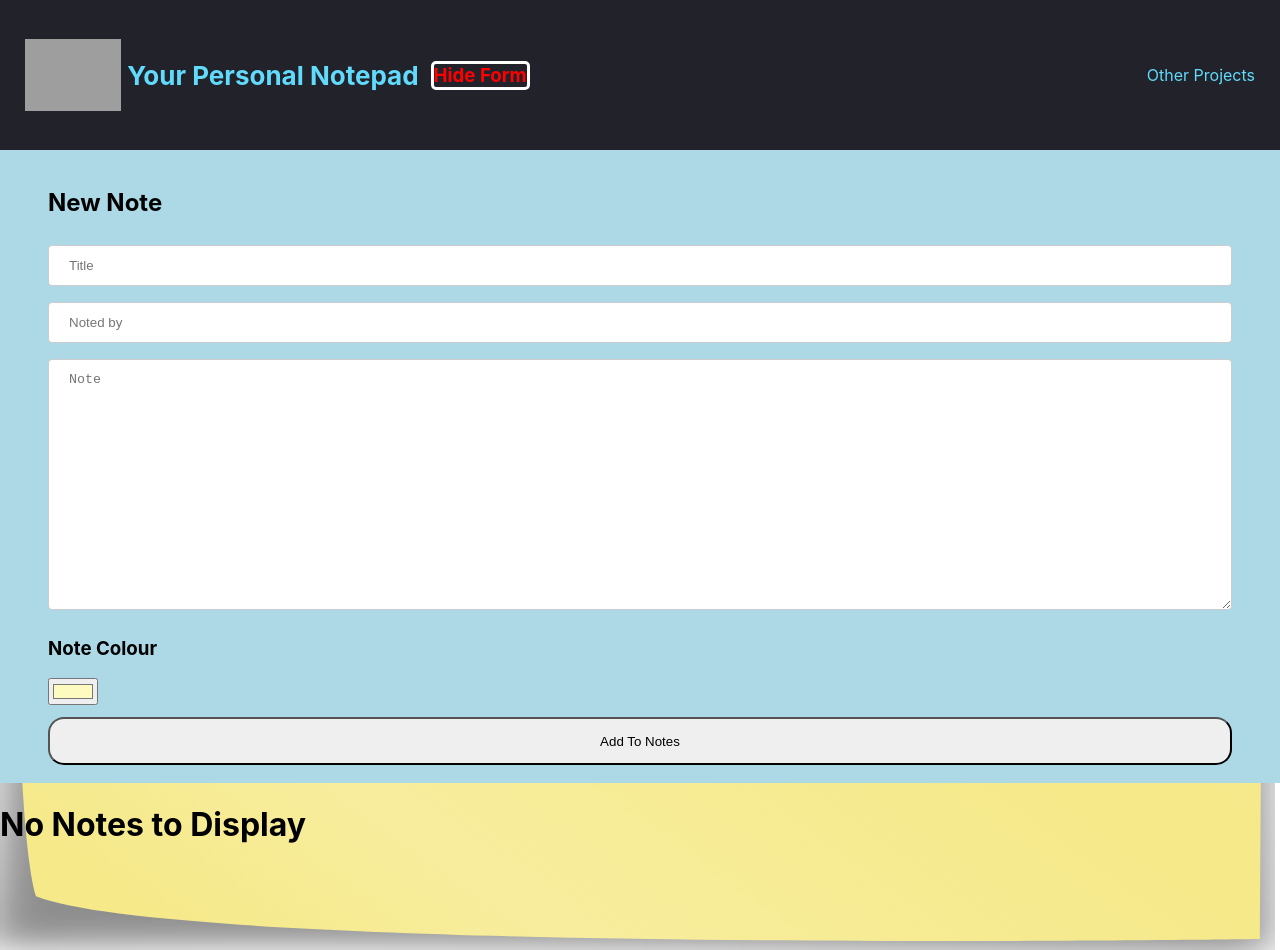
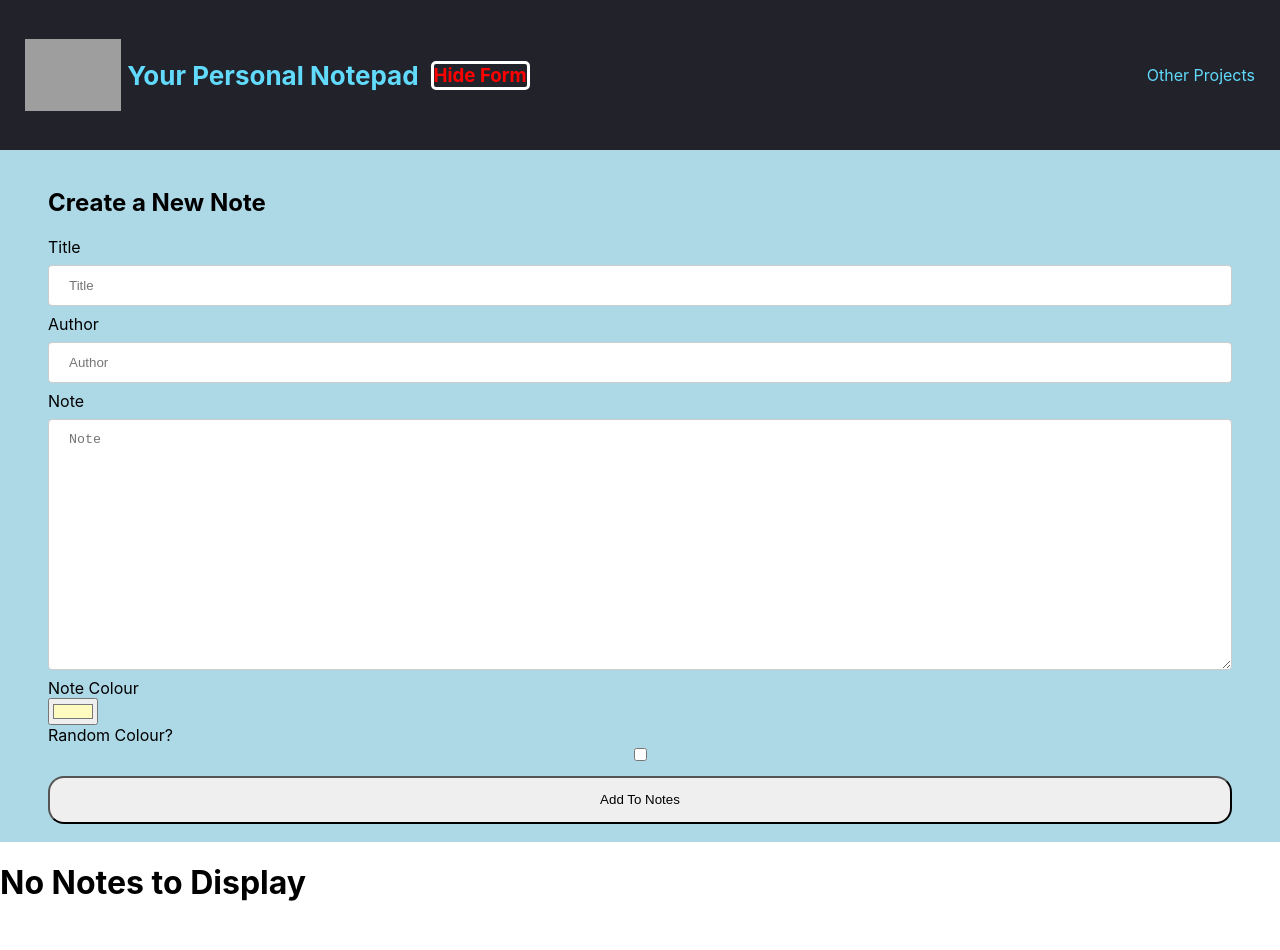
Before and after one commit to hv-dev/react-notepad, a React (Create React App) app: page / in a window 1280 px wide. After the commit the page ends 924 px from the top, so only its background shows below. Built offline with nearby package versions, Linux system fonts and the light colour scheme; grey boxes are pictures that could not be loaded.

Commit message:
feat: updating works feat: massive refactor todo: actual styling

```diff
--- a/src/App.js
+++ b/src/App.js
@@ -5,10 +5,10 @@ import styled from "styled-components"
 import headerImg from './assets/images/maxwell-the-cat-maxwell.gif';
 
 function App() {
-  const [showForm, toggleForm] = useState(true);
+  const [formVisible, toggleForm] = useState(true);
 
-  function toggleNoteForm() {
-    toggleForm(oldValue => !oldValue)
+  function toggleNoteForm(newVal) {
+    toggleForm(newVal);
   }
 
   return (
@@ -18,10 +18,11 @@ function App() {
         link={{ url: "https://www.github.com/hv-dev", text: "Other Projects" }}
         imgSrc={headerImg}
         formToggle={toggleNoteForm}
-        showForm={showForm}
+        formVisible={formVisible}
       />
       <NotesContainer
-        showForm={showForm}
+        formToggle={toggleNoteForm}
+        formVisible={formVisible}
       />
     </AppContainer>
   );
--- a/src/components/container/NoteForm/NoteForm.jsx
+++ b/src/components/container/NoteForm/NoteForm.jsx
@@ -1,45 +1,132 @@
-import React from "react"
+import { useState, useEffect } from "react"
 import styled from "styled-components"
+import { v4 as uuidv4 } from "uuid"
 
 function NoteForm(props) {
-  const { title, created_by, note, color, updateNewNote, handleSubmit } = props
+  const { formSubmit, formUpdate, updatingNote } = props
+  const [formData, setFormData] = useState({
+    title: "",
+    note: "",
+    author: "",
+    color: "#fefbc0",
+    random: false,
+  })
+  const [isUpdating, setIsUpdating] = useState(false)
+
+  function handleFormChange(event) {
+    const { name, value } = event.target;
+    setFormData(prev => ({
+      ...prev,
+      [name]: value
+    }));
+  };
+
+  function handleSubmit(event) {
+    event.preventDefault();
+    let color;
+    if (formData.random) {
+      color = `#${uuidv4().toString().substring(0,4)}`;
+    } else {
+      color = formData.color;
+    }
+    console.log(color);
+    if (isUpdating) {
+      formUpdate({
+        id: formData.id,
+        title: formData.title,
+        author: formData.author,
+        note: formData.note,
+        date: formData.date,
+        color: color
+      });
+    } else {
+      const noteUUID = uuidv4().toString();
+      formSubmit({
+        id: noteUUID,
+        title: formData.title,
+        author: formData.author,
+        note: formData.note,
+        date: Date.now(),
+        color: color
+      });
+    }
+    setFormData({
+      id: null,
+      title: "",
+      author: "",
+      note: "",
+      color: "#fefac0",
+      random: false
+    });
+    setIsUpdating(false);
+  }
+
+  useEffect(() => {
+    if (updatingNote) {
+      setFormData({
+        id: updatingNote.id,
+        title: updatingNote.title,
+        author: updatingNote.author,
+        date: updatingNote.date,
+        note: updatingNote.note,
+        color: updatingNote.color,
+        random: false
+      });
+      setIsUpdating(true);
+    }
+  }, [updatingNote]);
 
   return (
     <Form onSubmit={handleSubmit}>
-      <h2>New Note</h2>
+      <h2>{isUpdating ? `Editing Note ${updatingNote.title} by ${updatingNote.author}` : "Create a New Note"}</h2>
+      <label htmlFor="title">Title</label>
       <input
+        id="title"
         type="text"
         placeholder="Title"
         className="form--input"
-        value={title}
+        value={formData.title}
         name="title"
-        onChange={updateNewNote}
+        onChange={handleFormChange}
         required
       />
+      <label htmlFor="author">Author</label>
       <input
+        id="author"
         type="text"
-        placeholder="Noted by"
+        placeholder="Author"
         className="form--input"
-        value={created_by}
-        name="created_by"
-        onChange={updateNewNote}
+        value={formData.author}
+        name="author"
+        onChange={handleFormChange}
         required
       />
+      <label htmlFor="note">Note</label>
       <textarea
+        id="note"
         placeholder="Note"
         className="form--input"
-        value={note}
+        value={formData.note}
         name="note"
-        onChange={updateNewNote}
+        onChange={handleFormChange}
         rows={15}
         required
       />
-      <h3>Note Colour</h3>
+      <label htmlFor="color">Note Colour</label>
       <input
+        id="color"
         type="color"
         name="color"
-        value={color}
-        onChange={updateNewNote}
+        value={formData.color}
+        onChange={handleFormChange}
+      />
+      <label htmlFor="random">Random Colour?</label>
+      <input
+        id="random"
+        type="checkbox"
+        name="random"
+        checked={formData.random}
+        onChange={handleFormChange}
       />
       <SubmitButton>Add To Notes</SubmitButton>
     </Form>
--- a/src/components/container/NotesContainer/NotesContainer.jsx
+++ b/src/components/container/NotesContainer/NotesContainer.jsx
@@ -1,109 +1,52 @@
 import React from "react"
 import styled from "styled-components"
 import { NoteForm, Note } from "../../"
-import backgroundImg from "../../../assets/images/background.svg"
 
 function NotesContainer(props) {
-    const { showForm } = props
-    const [notes, setNotes] = React.useState([])
+    const { formVisible, formToggle } = props
+    const [notes, setNotes] = React.useState([]);
+    const [updatingNote, setUpdatingNote] = React.useState(null);
 
-    function updateNotes(newNote) {
-      const d = new Date();
-      const dateString = `${d.toLocaleDateString()} at ${d.toLocaleTimeString([], {hour: '2-digit', minute:'2-digit'})}`;
-      setNotes(notes => ([...notes, {...newNote, key: (notes.length + 1), created_at: dateString }]))
+    const handleFormSubmit = (newNote) => {
+      setNotes([...notes, newNote])
     }
 
-    function deleteSelectedNote(key) {
-      setNotes(current =>
-        current.filter(note => {
-          return note.key !== key;
-        })
-      );
+    const handleFormUpdate = (updatedNote) => {
+      const newNotes = notes.map((note) => {
+        if (note.id === updatedNote.id) {
+          return updatedNote;
+        } else {
+          return note
+        }
+      });
+      setNotes(newNotes);
     }
 
-    function setNoteToUpdate(key) {
-      setNotes(current =>
-        current.filter(note => {
-          if (note.key === key) {
-            note.update = true;
-          }
-          return note;
-        }))
+    const startUpdating = (note) => {
+      setUpdatingNote(note);
+      formToggle(true);
     }
 
-    function updateNote(key, title, noteText, color) {
-      setNotes(current =>
-        current.filter(note => {
-          if (note.key === key) {
-            note = {
-              key: key,
-              title: title,
-              note: noteText,
-              created_by: note.created_by,
-              color: color,
-              update: false
-            }
-          }
-          return note;
-        })
-      )
-    }
-
-    const [newNote, setNewNote] = React.useState({
-      title: "",
-      note: "",
-      created_by: "",
-      color: "#fefbc0",
-      random: false,
-      update: false,
-    })
-
-    function updateNewNote(event) {
-      const { name, value } = event.target
-      setNewNote(prev => ({
-        ...prev,
-        [name]: value
-      }))
-    }
-
-    function handleSubmit(event) {
-      event.preventDefault();
-      const note = newNote;
-      note.color = newNote.random
-                    ? `#${Math.random().toString(16).substring(0, 5)}`
-                    : note.color
-
-      updateNotes(note);
-
-      setNewNote({
-        title: "",
-        note: "",
-        created_by: "",
-        color: "#fefbc0"
-      });
+    const handleNoteDelete = (id) => {
+      setNotes(notes.filter((note) => note.id !== id));
     }
 
     const noteComponents = notes.map(noteData => (
       <Note
         {...noteData}
-        id={noteData.key}
+        key={noteData.id}
+        updateNote={startUpdating}
+        deleteNote={handleNoteDelete}
       />
     ))
 
     return (
         <Container>
-          <BackgroundImage
-            src={backgroundImg}
-          />
-          { showForm &&
+          {formVisible &&
             <NoteForm
-              title={newNote.title}
-              created_by={newNote.created_by}
-              created_at={newNote.created_at}
-              note={newNote.note}
-              color={newNote.color}
-              updateNewNote={updateNewNote}
-              handleSubmit={handleSubmit}
+              formSubmit={handleFormSubmit}
+              formUpdate={handleFormUpdate}
+              updatingNote={updatingNote}
             />
           }
           { notes.length > 0 ? noteComponents : <NoNotesMessage>No Notes to Display</NoNotesMessage>}
@@ -117,16 +60,6 @@ const Container = styled.main`
   height: 100%;
 `
 
-const BackgroundImage = styled.img`
-  // puts it behind all other elements
-  position: absolute;
-  z-index: -999;
-
-  // extends it to all edges of page
-  width: 100%;
-  height: 100%;
-`
-
 const NoNotesMessage = styled.h1`
   align-self: center;
 `
--- a/src/components/index.js
+++ b/src/components/index.js
@@ -6,12 +6,10 @@ import Header from "./presentational/Header"
 import NotesContainer from "./container/NotesContainer"
 import NoteForm from "./container/NoteForm"
 import Note from "./presentational/Note"
-// import Footer from "./presentational/Footer"
 
 export {
   Header,
   NotesContainer,
   NoteForm,
   Note
-  // Footer,
 };
--- a/src/components/presentational/Header/Header.jsx
+++ b/src/components/presentational/Header/Header.jsx
@@ -2,13 +2,13 @@ import React from "react"
 import styled from "styled-components"
 
 function Header(props) {
-  const {titleText, link, imgSrc, imgAlt, formToggle, showForm} = props
+  const {titleText, link, imgSrc, imgAlt, formToggle, formVisible} = props
 
   return (
     <StyledHeader>
       <img src={imgSrc} alt={imgAlt} />
       <Title>{titleText}</Title>
-      <FormToggle onClick={formToggle}>{showForm ? "Hide Form" : "Show Form"}</FormToggle>
+      <FormToggle onClick={() => formToggle(!formVisible)}>{formVisible ? "Hide Form" : "Show Form"}</FormToggle>
       <Link href={link.url}>{link.text}</Link>
     </StyledHeader>
   )
```
Also changed, not shown: src/components/presentational/Footer/index.js (deleted, +0 -7 lines), src/components/presentational/Note/Note.jsx (+27 -21 lines), 1 other file (tests, documents, lock files or other folders).
